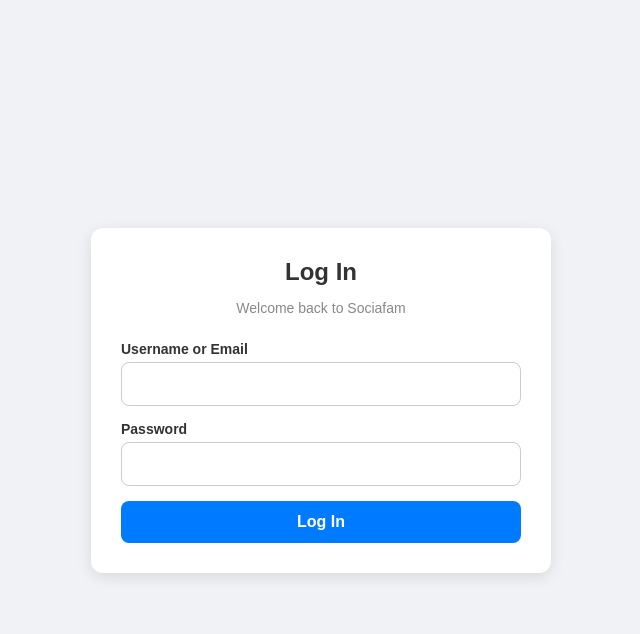
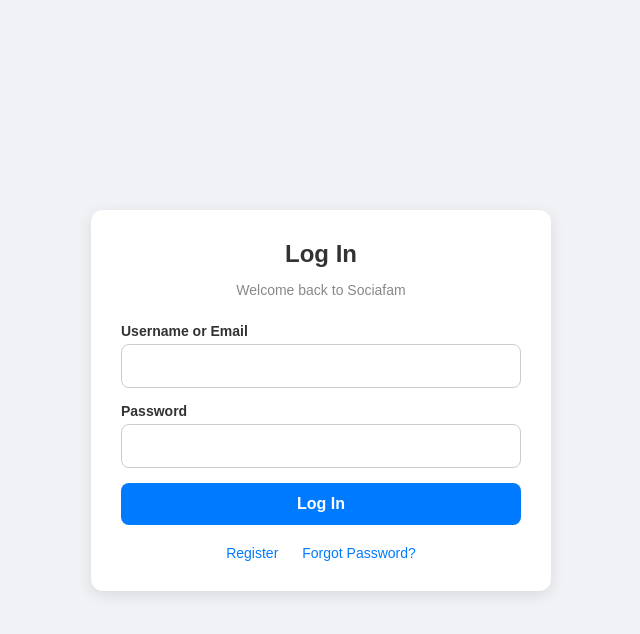
Before and after one commit to Hencheng2/fin, a Django app: template templates/login.html in a window 1280 px wide. Shown: the top 634 px of the page, without its empty margins (319-959 px from the left). Run offline with Django 3.2, Linux system fonts and the light colour scheme; the template is opened without the code that fills it, so the values that code supplies are empty.

Commit message:
Update login.html

```diff
--- a/templates/login.html
+++ b/templates/login.html
@@ -93,6 +93,22 @@
         .submit-btn:hover {
             background-color: #0056b3;
         }
+
+        .links {
+            text-align: center;
+            margin-top: 20px;
+            font-size: 14px;
+        }
+
+        .links a {
+            color: var(--primary-blue);
+            text-decoration: none;
+            margin: 0 10px;
+        }
+
+        .links a:hover {
+            text-decoration: underline;
+        }
     </style>
 </head>
 <body>
@@ -112,6 +128,10 @@
             </div>
             <button type="submit" class="submit-btn">Log In</button>
         </form>
+        <div class="links">
+            <a href="{% url 'register' %}">Register</a>
+            <a href="{% url 'forgot_password' %}">Forgot Password?</a>
+        </div>
     </div>
 
     <script>
```
